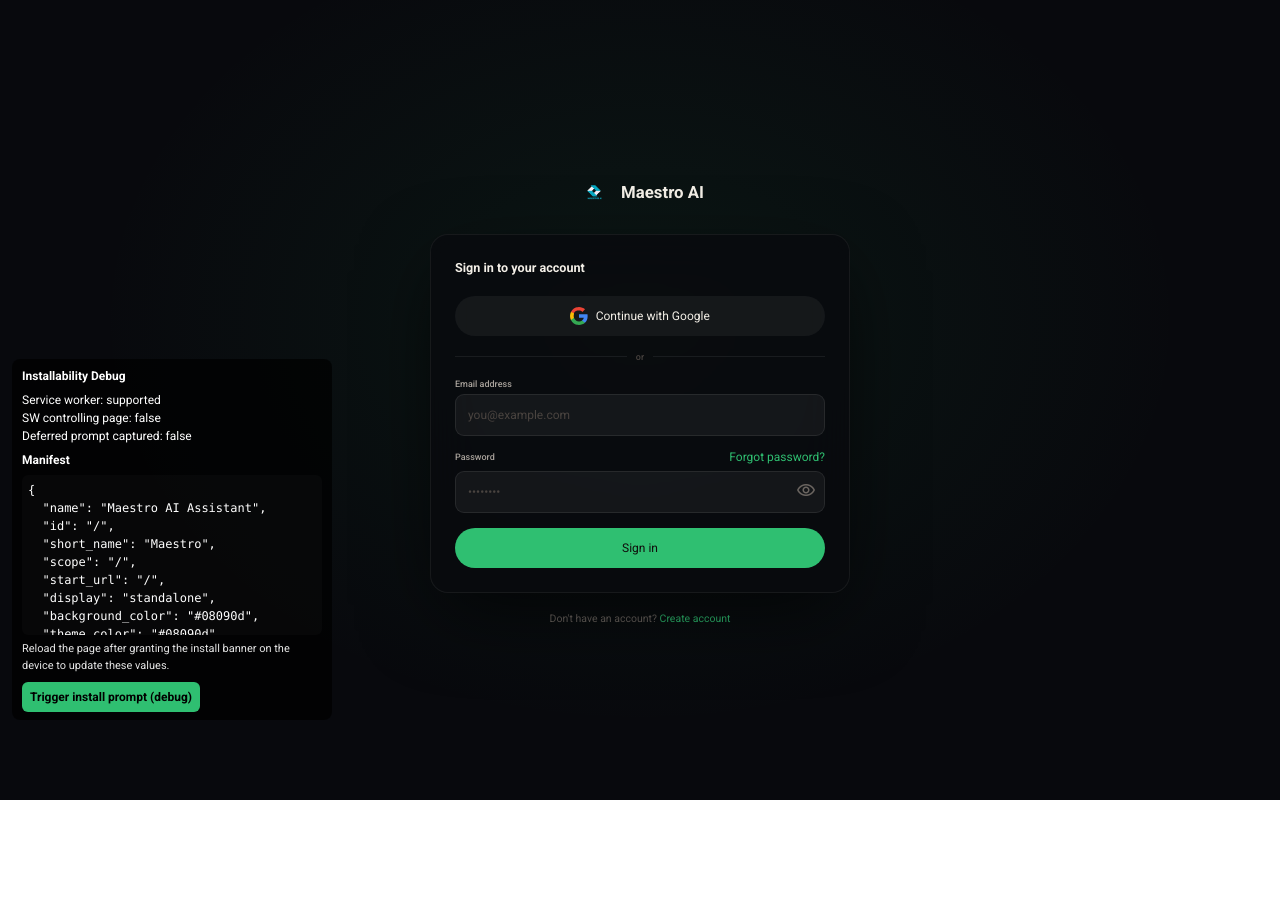
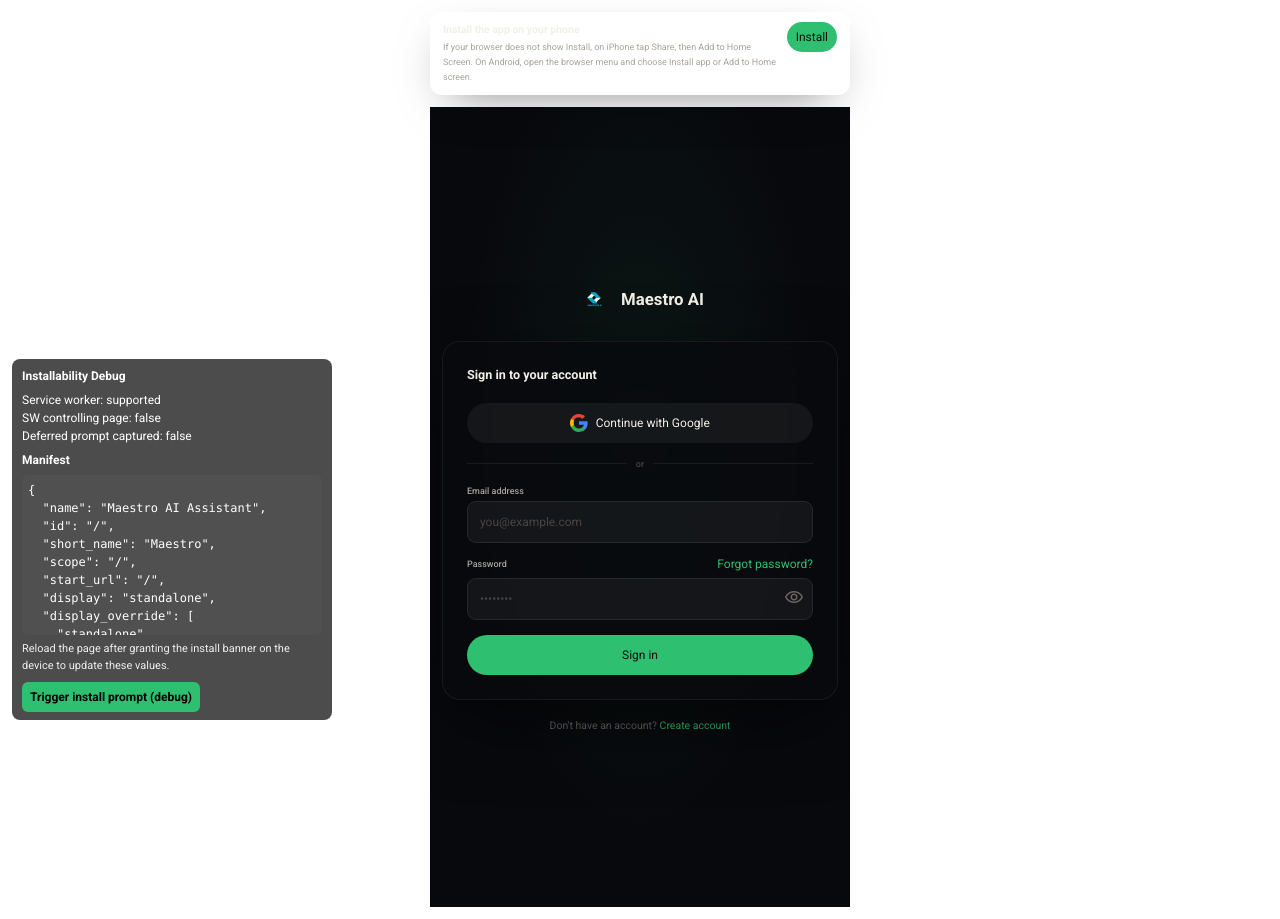
Before and after one commit to Enochtec/maestro, a React (Vite) app: page / in a window 1280 px wide. Before the commit the page ends 800 px from the top, so only its background shows below. Built offline with nearby package versions, Linux system fonts and the light colour scheme; no server answers.

Commit message:
Improve PWA install flow

```diff
--- a/index.html
+++ b/index.html
@@ -11,6 +11,11 @@
     <link rel="canonical" href="https://maestroafrica.co.ke/" />
     <meta name="robots" content="index, follow" />
     <meta name="theme-color" content="#08090d" />
+    <meta name="application-name" content="Maestro" />
+    <meta name="apple-mobile-web-app-capable" content="yes" />
+    <meta name="apple-mobile-web-app-status-bar-style" content="black-translucent" />
+    <meta name="apple-mobile-web-app-title" content="Maestro" />
+    <link rel="apple-touch-icon" href="/icon-192.png" />
     <link rel="manifest" href="/manifest.webmanifest" />
     <meta property="og:type" content="website" />
     <meta property="og:title" content="Maestro AI Assistant" />
--- a/public/service-worker.js
+++ b/public/service-worker.js
@@ -5,6 +5,7 @@
   event.waitUntil(
     caches.open(CACHE_NAME).then((cache) => cache.addAll(CORE_ASSETS)),
   )
+  self.skipWaiting()
 })
 
 self.addEventListener('activate', (event) => {
--- a/src/App.tsx
+++ b/src/App.tsx
@@ -1386,7 +1386,9 @@
                 onClick={async () => {
                   const installed = await window.requestMaestroInstallPrompt?.()
                   if (!installed) {
-                    window.alert('Install is not available in this browser right now.')
+                      window.alert(
+                        'If your browser does not show Install, on iPhone tap Share, then Add to Home Screen. On Android, open the browser menu and choose Install app or Add to Home screen.',
+                      )
                   }
                 }}
               >
--- a/src/components/auth/AuthPages.tsx
+++ b/src/components/auth/AuthPages.tsx
@@ -7,19 +7,46 @@
 
 export default function AuthPages() {
   const [view, setView] = useState<View>('login')
+  const installHelpText =
+    'If your browser does not show Install, on iPhone tap Share, then Add to Home Screen. On Android, open the browser menu and choose Install app or Add to Home screen.'
 
-  if (view === 'signup') {
-    return <Signup onNavigateLogin={() => setView('login')} />
-  }
-
-  if (view === 'forgot') {
-    return <ForgotPassword onNavigateLogin={() => setView('login')} />
+  const handleInstall = async () => {
+    const installed = await window.requestMaestroInstallPrompt?.()
+    if (!installed) {
+      window.alert(installHelpText)
+    }
   }
 
   return (
-    <Login
-      onNavigateSignup={() => setView('signup')}
-      onNavigateForgot={() => setView('forgot')}
-    />
+    <div className="min-h-screen flex items-center justify-center p-4 overflow-y-auto">
+      <div className="w-full max-w-[420px]">
+        <div
+          className="mb-4 rounded-2xl border border-white/[0.08] bg-white/[0.04] px-4 py-3 backdrop-blur-xl"
+          style={{ boxShadow: '0 16px 48px -20px rgba(0,0,0,0.55)' }}
+        >
+          <div className="flex items-start gap-3">
+            <div className="min-w-0 flex-1">
+              <p className="text-sm font-semibold text-[#f3efe7]">Install the app on your phone</p>
+              <p className="mt-1 text-xs leading-5 text-[#a9a39c]">{installHelpText}</p>
+            </div>
+            <button
+              type="button"
+              onClick={handleInstall}
+              className="shrink-0 rounded-full bg-[#2fbf71] px-3 py-2 text-xs font-semibold text-[#100d0c] transition-colors hover:bg-[#3ad784]"
+            >
+              Install
+            </button>
+          </div>
+        </div>
+
+        {view === 'signup' ? (
+          <Signup onNavigateLogin={() => setView('login')} />
+        ) : view === 'forgot' ? (
+          <ForgotPassword onNavigateLogin={() => setView('login')} />
+        ) : (
+          <Login onNavigateSignup={() => setView('signup')} onNavigateForgot={() => setView('forgot')} />
+        )}
+      </div>
+    </div>
   )
 }
--- a/src/main.tsx
+++ b/src/main.tsx
@@ -101,6 +101,9 @@
   })
 }
 
+const installHelpText =
+  'If your browser does not show Install, on iPhone tap Share, then Add to Home Screen. On Android, open the browser menu and choose Install app or Add to Home screen.'
+
 let resolveInstallPromptReady: (() => void) | null = null
 window.__installPromptReadyPromise = new Promise<void>((resolve) => {
   resolveInstallPromptReady = resolve
@@ -144,7 +147,7 @@
             el.remove()
             localStorage.setItem('maestro_install_shown', '1')
           } else {
-            window.alert('Install is not available in this browser right now.')
+            window.alert(installHelpText)
           }
         })
       }
@@ -197,7 +200,7 @@
     if (btn) {
       btn.addEventListener('click', async () => {
         const res = await window.requestMaestroInstallPrompt?.()
-        if (!res) window.alert('Install was not accepted or not available')
+        if (!res) window.alert(installHelpText)
       })
     }
   } catch (err) {
```
Also changed, not shown: public/manifest.webmanifest.
